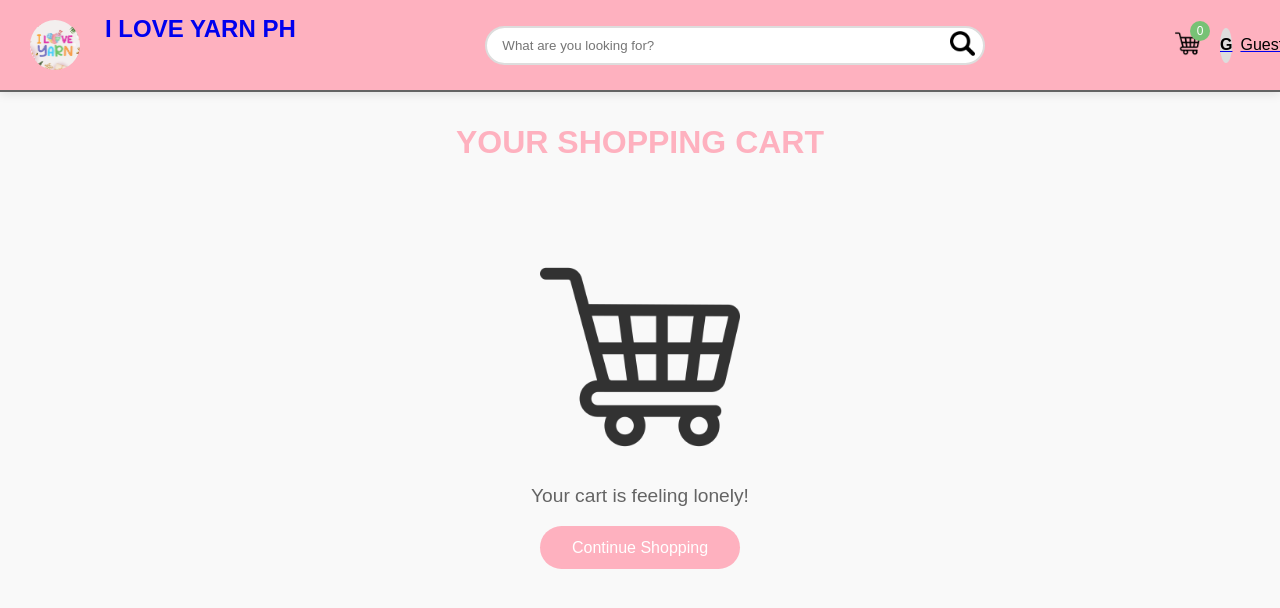
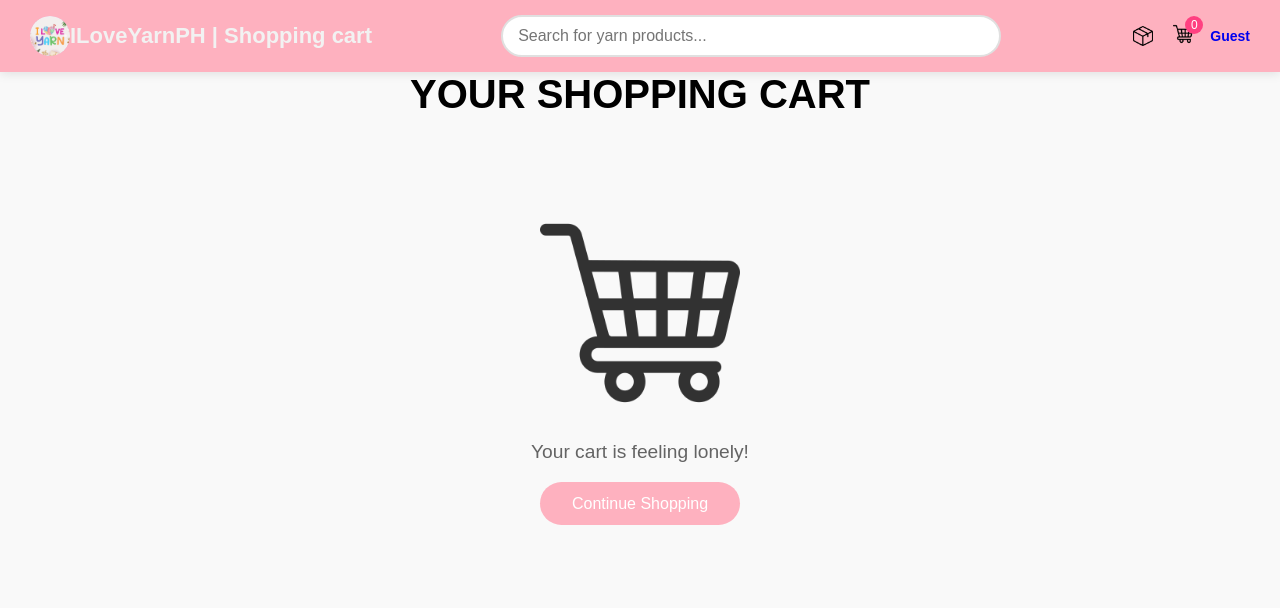
Before and after one commit to RmartV/ILoveYarn, a Vue app in the folder vue-project/: page /user-cart in a window 1280 px wide. Shown: the top 608 px of the page. Built offline with nearby package versions, Linux system fonts and the light colour scheme.

Commit message:
fix header in usercart

```diff
--- a/vue-project/src/views/Usercart.vue
+++ b/vue-project/src/views/Usercart.vue
@@ -1,36 +1,32 @@
 <template>
   <div>
-    <header class="header">
+    <header>
         <div class="logo-container">
           <router-link to="/home">
-        <img src="../views/images/homelogo.jpg" alt="I LOVE YARN PH Logo" class="logo-img">
-      </router-link>
-      <router-link to="/home">
-        <h1 class="logo-text">I LOVE YARN PH</h1>
+            <div class="logo">
+              <img src="../views/images/homelogo.jpg" alt="ILoveYarnPH" class="logo-img">
+            </div>
+            <div class="store-name">ILoveYarnPH | Shopping cart</div>
           </router-link>
         </div>
         <div class="search-container">
-        <input type="text" class="search-input" placeholder="What are you looking for?">
-        <button class="search-btn">
-          <img class="nav-img-icon" src="../views/images/magnifying-glass.png" alt="Search">
-        </button>
+            <input type="text" class="search-bar" placeholder="Search for yarn products...">
         </div>
-      <div class="nav-icons">
-        <div class="nav-icon cart-icon">
+        <div class="user-actions">
+            <div class="icon-container">
+                <div class="icon">
+                  <img src="../views/images/package.png" alt="Package" class="action-icon">
+                </div>
+            </div>
+            <div class="icon-container">
+                <div class="icon">
                   <router-link to="/user-cart">
-    <img class="nav-img-icon" src="../views/images/shopping-cart.png" alt="Cart">
-    <span class="cart-count">{{ cartCount }}</span>
+                    <img src="../views/images/shopping-cart.png" alt="Cart" class="action-icon">
                   </router-link>
                 </div>
-        <router-link to="/user-details">
-        <div class="nav-icon user-info">
-
-            <div class="user-avatar">{{ userAccount?.useracc_fname?.charAt(0) || 'G' }}</div>
-            <span>{{ userAccount?.useracc_fname || 'Guest' }}</span>
-
-
+                <div class="cart-count">{{ cartCount }}</div>
             </div>
-      </router-link>
+            <div class="user-name"><router-link to="/user-details">{{ userAccount?.useracc_fname || 'Guest' }}</router-link></div>
         </div>
     </header>
 
@@ -321,122 +317,97 @@ export default {
             padding: 0;
             box-sizing: border-box;
             font-family: 'Arial', sans-serif;
+            header {
+            display: flex;
+            justify-content: space-between;
+            align-items: center;
+            padding: 15px 30px;
+            background-color: var(--primary-color);
+            box-shadow: 0 2px 10px rgba(0, 0, 0, 0.1);
+            position: sticky;
+            top: 0;
+            z-index: 100;
         }
-       .header {
-            background-color: var(--primary-color);
+
+
+        .logo-img {
+    width: 100%;
+    height: 100%;
+    object-fit: cover;
+    border-radius: 50%;
+}
+
+.action-icon {
+    width: 20px;
+    height: 20px;
+    object-fit: contain;
+}
+
+.logo {
+    width: 40px;
+    height: 40px;
+    border-radius: 50%;
+    background-color: #f0c4e0;
     display: flex;
     align-items: center;
-            justify-content: space-between;
-            padding: 15px 30px;
-            border-bottom: 2px solid var(--light-gray);
+    justify-content: center;
+    overflow: hidden;
 }
 
 .logo-container {
     display: flex;
     align-items: center;
+    gap: 15px;
 }
 
-        .logo-img {
-            width: 50px;
-            height: 50px;
-            margin-right: 10px;
+.logo-container a {
+    display: flex;
+    align-items: center;
+    text-decoration: none;
 }
 
-        .logo-text {
-            font-size: 24px;
+        .store-name {
+            font-size: 22px;
             font-weight: bold;
-        }
-        router-link a{
-    text-decoration: none !important;
-}
-        .search-container {
-            flex-grow: 1;
-            max-width: 500px;
-            margin: 0 20px;
-            position: relative;
+            color: var(--background-color);
         }
 
-        .search-input {
+        .search-container {
+            flex: 1;
+            max-width: 500px;
+            margin: 0 30px;
+        }
+
+        .search-bar {
             width: 100%;
             padding: 10px 15px;
-            border-radius: 20px;
-            border: 2px solid #ddd;
+            border: 2px solid #e0e0e0;
+            border-radius: 25px;
             outline: none;
+            font-size: 16px;
         }
 
-        .search-btn {
-            position: absolute;
-            right: 10px;
-            top: 50%;
-            transform: translateY(-50%);
-            background: none;
-            border: none;
+        .search-bar:focus {
+            border-color: #ff8da1;
+        }
+
+        .user-actions {
+    display: flex;
+    align-items: center;
+    gap: 15px;
+}
+
+.icon-container {
+    position: relative;
     cursor: pointer;
 }
 
-        .nav-icons {
-            display: flex;
-            gap: 20px;
-            align-items: center;
-        }
-
-        .nav-icon {
-            color: var(--text-color);
-            cursor: pointer;
-            position: relative;
-        }
-
-        .cart-icon {
-            position: relative;
-        }
-
-        .cart-count {
-            position: absolute;
-            top: -10px;
-            right: -10px;
-            background-color: var(--highlights);
-            color: white;
-            border-radius: 50%;
-            width: 20px;
-            height: 20px;
+.icon {
+    width: 25px;
+    height: 25px;
     display: flex;
     align-items: center;
     justify-content: center;
-            font-size: 12px;
-        }
-
-        .nav-img-icon {
-            height: 25px;
-        }
-
-        .user-info {
-            width: 30px;
-            display: flex;
-            align-items: center;
-            gap: 8px;
-        }
-
-        .user-avatar {
-            width: 35px;
-            height: 35px;
-            border-radius: 50%;
-            background-color: #ddd;
-            display: flex;
-            align-items: center;
-            justify-content: center;
-            font-weight: bold;
-        }
-        .cart-container {
-  max-width: 1200px;
-  margin: 2rem auto;
-  padding: 0 1rem;
-}
-
-.cart-title {
-  font-size: 2rem;
-  color: var(--primary-color);
-  margin-bottom: 2rem;
-  text-align: center;
 }
 
 .empty-cart {
@@ -617,4 +588,5 @@ export default {
 .checkout-btn:hover {
   transform: translateY(-2px);
 }
+
 </style>
```
Lines whose indentation alone changed are shown as unchanged.
